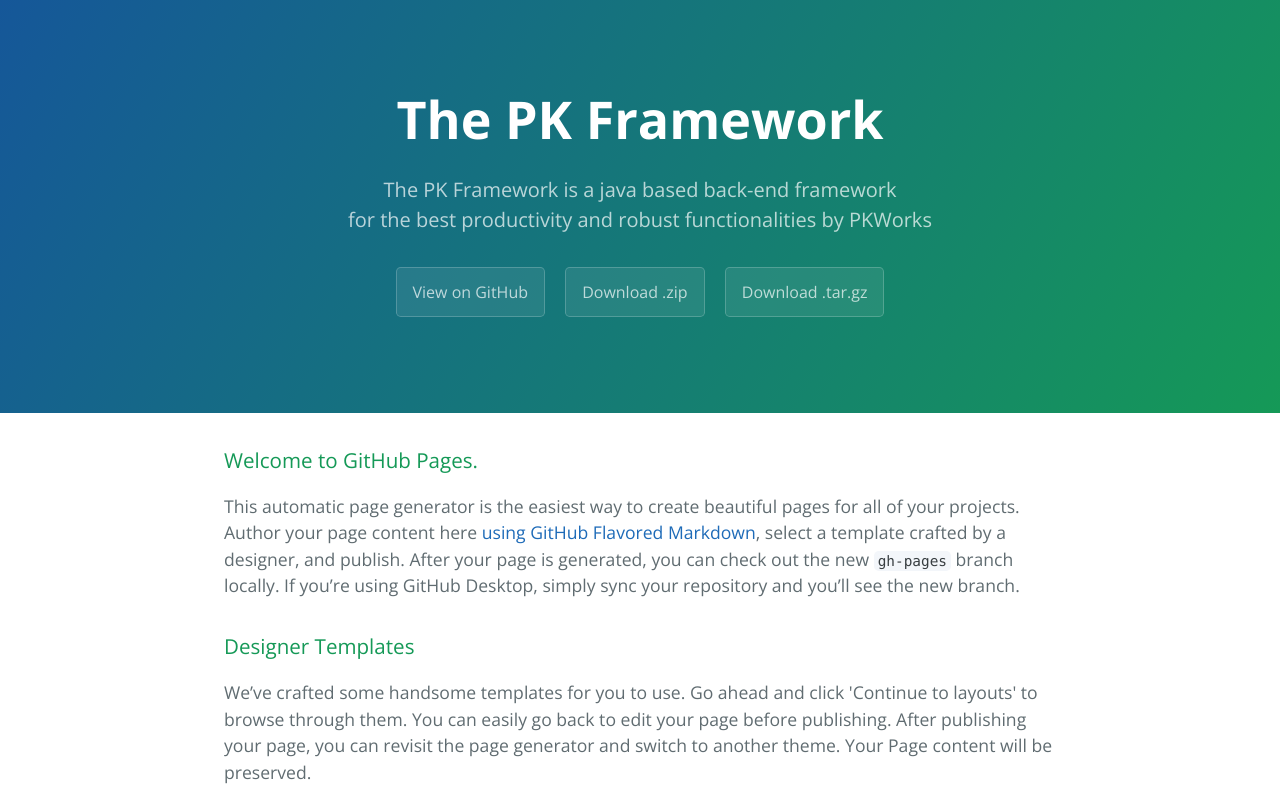
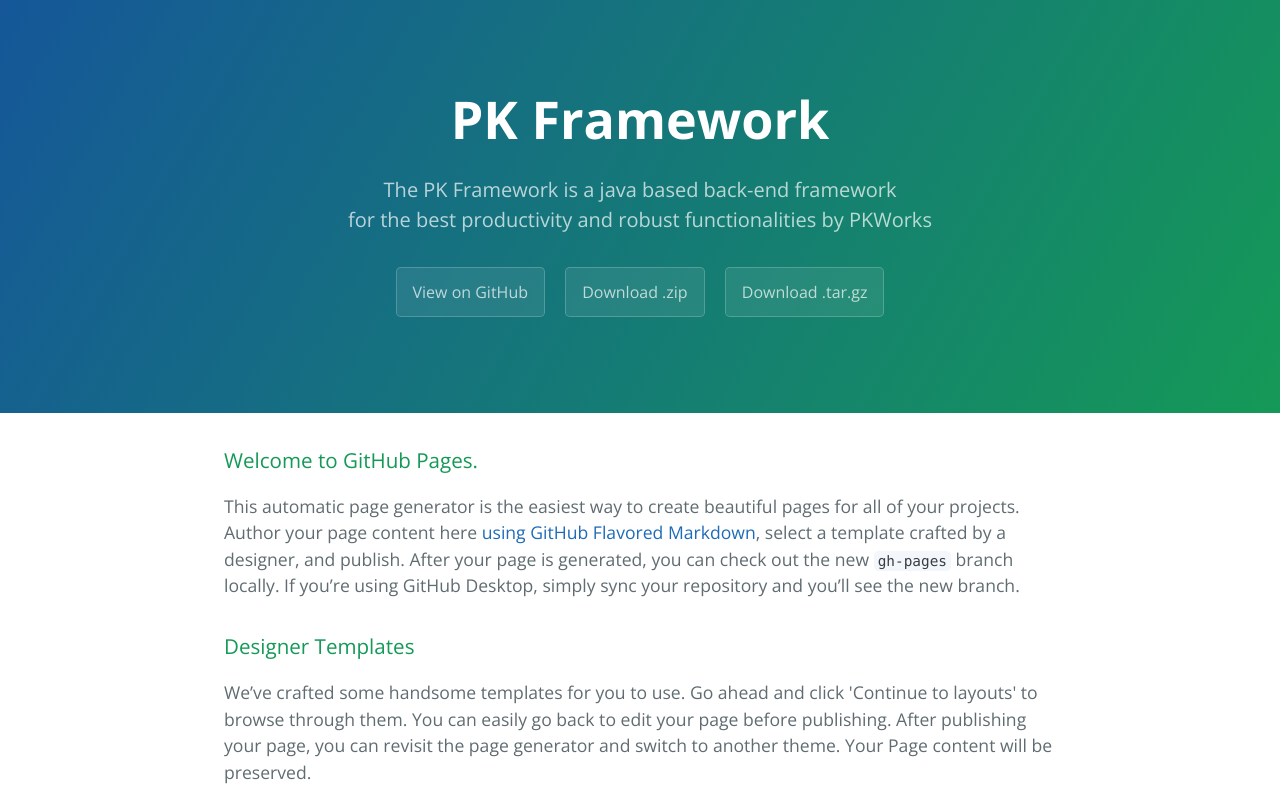
Before and after one commit to pkworks/pkfw, a plain HTML site: page index.html in a window 1280 px wide. Shown: the top 800 px of the page. Drawn offline with nearby package versions, Linux system fonts and the light colour scheme.

Commit message:
Update index.html

```diff
--- a/index.html
+++ b/index.html
@@ -11,7 +11,7 @@
   </head>
   <body>
     <section class="page-header">
-      <h1 class="project-name">The PK Framework</h1>
+      <h1 class="project-name">PK Framework</h1>
       <h2 class="project-tagline">The PK Framework is a java based back-end framework<br>for the best productivity and robust functionalities by PKWorks</h2>
       <a href="https://github.com/pkworks/pkfw" class="btn">View on GitHub</a>
       <a href="https://github.com/pkworks/pkfw/zipball/master" class="btn">Download .zip</a>
```
